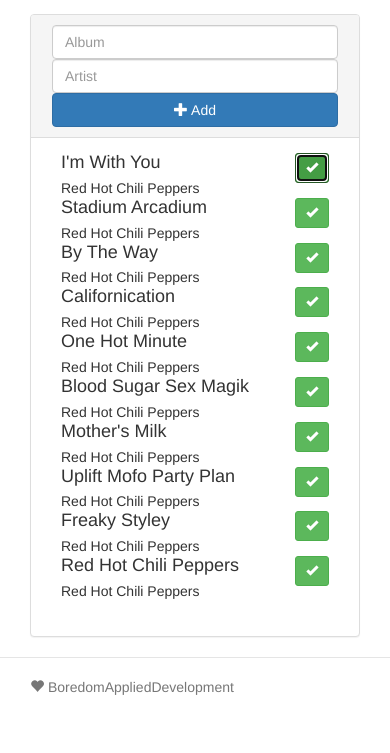
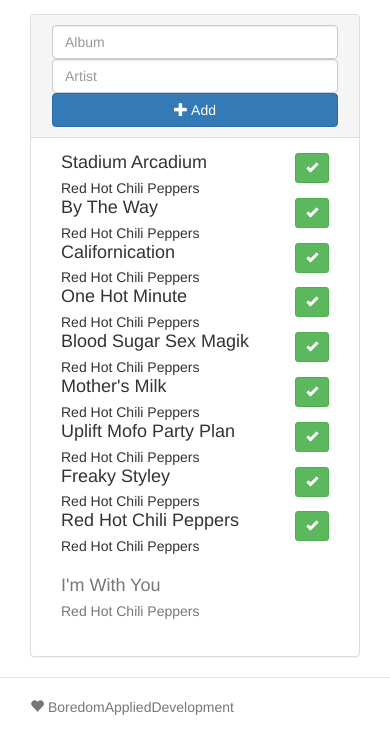
Before and after one commit to ermainz/ListenList, a website: page app/index.html in a window 390 px wide. Both pictures are taken after a click on the button 312 px from the left and 225 px from the top of the page. Shown: the part 57-810 px from the top of the page. Drawn offline with nearby package versions, Linux system fonts and the light colour scheme; some packages are replaced by stand-ins of ours; files that its build step writes are made by us from their sources.

Commit message:
Add listened list below unlistened list
Made completed button mark item as listened, which moves the item to the
bottom list.

```diff
--- a/app/scripts/controllers/mainController.js
+++ b/app/scripts/controllers/mainController.js
@@ -11,7 +11,7 @@
   .controller('MainCtrl', ['$scope', function ($scope) {
     $scope.newItem = {};
 
-    $scope.items = [
+    var items = [
       { artist: "Red Hot Chili Peppers", album: "I'm With You", listened: false },
       { artist: "Red Hot Chili Peppers", album: "Stadium Arcadium", listened: false },
       { artist: "Red Hot Chili Peppers", album: "By The Way", listened: false },
@@ -24,8 +24,24 @@
       { artist: "Red Hot Chili Peppers", album: "Red Hot Chili Peppers", listened: false }
     ];
 
+    $scope.listenedItems = function() {
+      return items.filter(function(item) {
+        return item.listened;
+      });
+    };
+
+    $scope.items = function() {
+      return items.filter(function(item) {
+        return !item.listened;
+      });
+    };
+
     $scope.addNewItem = function() {
-      $scope.items.unshift($scope.newItem);
+      items.unshift($scope.newItem);
       $scope.newItem = {};
     };
+
+    $scope.markItemListened = function(item) {
+      item.listened = true;
+    };
   }]);
--- a/app/views/main.html
+++ b/app/views/main.html
@@ -25,22 +25,37 @@
     </div>
 
     <div class="panel-body">
+
       <div class="col-md-8 col-md-offset-2">
         <ul class="list-group">
-          <li class="media" ng-repeat="item in items">
+          <li class="media" ng-repeat="item in items()">
             <div class="media-body">
               <h4 class="media-heading">{{item.album}}</h4>
               <p>{{item.artist}}</p>
             </div>
             <div class="media-right">
-              <button class="btn btn-success btn-sm">
+              <button class="btn btn-success btn-sm" ng-click="markItemListened(item)">
                 <span class="glyphicon glyphicon-ok"></span>
               </button>
             </div>
           </li>
         </ul>
       </div>
+
+      <div class="col-md-8 col-md-offset-2">
+        <ul class="list-group">
+          <li class="media" ng-repeat="item in listenedItems()">
+            <div class="media-body">
+              <h4 class="media-heading text-muted">{{item.album}}</h4>
+              <p class="text-muted">{{item.artist}}</p>
+            </div>
+            <div class="media-right">
+            </div>
+          </li>
+        </ul>
+      </div>
     </div>
+
   </div>
 
 </div>
```
